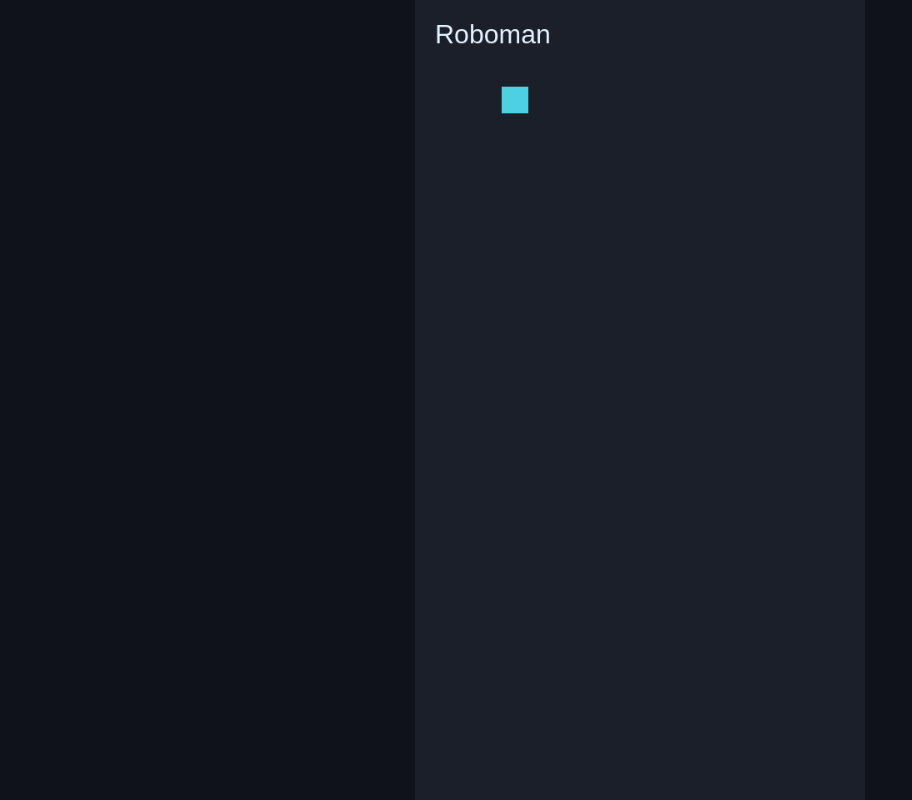
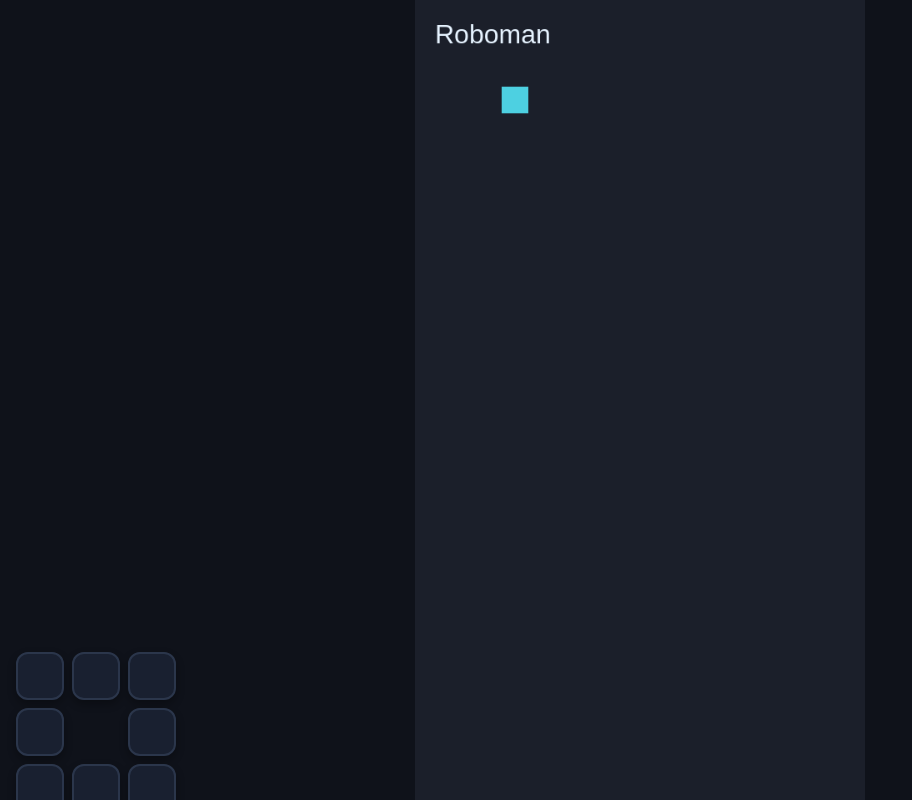
Before and after one commit to janachron/roboman, a website built with Vite: page index.html in a window 1280 px wide. Shown: the whole page, without its empty margins (0-912 px from the left). Built offline with nearby package versions, Linux system fonts and the light colour scheme.

Commit message:
fix: restore mobile controls and refresh

```diff
--- a/src/style.css
+++ b/src/style.css
@@ -1,5 +1,10 @@
 * {
   box-sizing: border-box;
+}
+
+html,
+body {
+  height: 100%;
 }
 
 body {
@@ -8,13 +13,13 @@ body {
   color: #e6f3ff;
   font-family: "Trebuchet MS", "Segoe UI", sans-serif;
   min-height: 100vh;
-  overflow: hidden;
+  overflow-y: auto;
 }
 
 #game {
   width: 100%;
   height: 100dvh;
-  padding-bottom: calc(12vh + env(safe-area-inset-bottom, 0px));
+  padding-bottom: calc(var(--control-bar-height, 20vh) + env(safe-area-inset-bottom, 0px));
   box-sizing: border-box;
 }
 
@@ -29,7 +34,7 @@ body {
   left: 0;
   right: 0;
   bottom: 0;
-  height: 20vh;
+  height: var(--control-bar-height, 20vh);
   min-height: 110px;
   max-height: 180px;
   display: grid;
@@ -39,6 +44,7 @@ body {
   gap: 12px;
   pointer-events: none;
   background: transparent;
+  z-index: 10;
 }
 
 .dpad {
@@ -109,7 +115,7 @@ body {
   grid-row: 3;
 }
 
-@media (min-width: 900px) {
+@media (min-width: 900px) and (pointer: fine) {
   .control-bar {
     display: none;
   }
```
Also changed, not shown: CONTEXT.md (+1 -0 lines), PROGRESS.md (+1 -0 lines).
